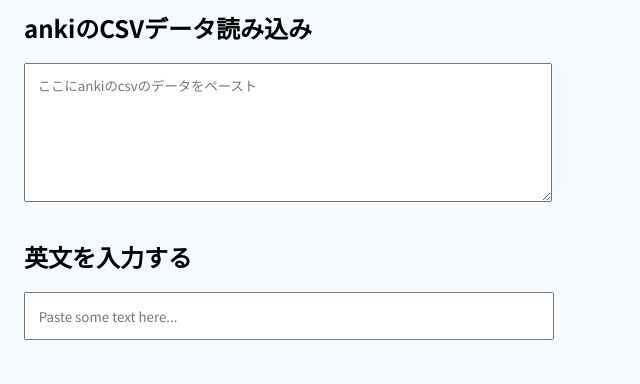
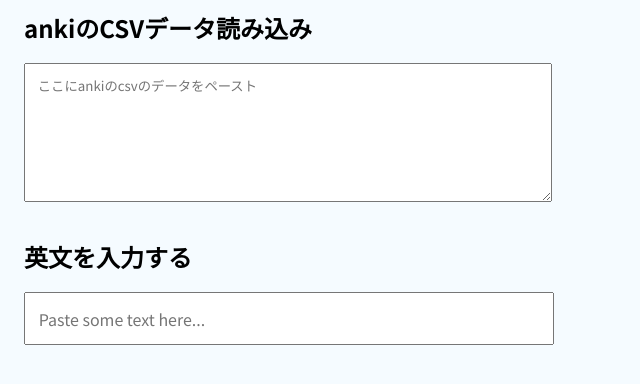
Before and after one commit to arataku/english-level-checker, a website: page index.html in a window 1280 px wide. Shown: the part 92-476 px from the top of the page, without its empty margins (0-640 px from the left). Drawn offline with Linux system fonts and the light colour scheme.

Commit message:
Fix: font-size too small

```diff
--- a/index.css
+++ b/index.css
@@ -37,6 +37,10 @@ input, textarea {
     height: 7rem;
 }
 
+#input {
+    font-size: 1rem;
+}
+
 #anki_csv, #input {
     margin-top: 1.1rem;
 }
```
